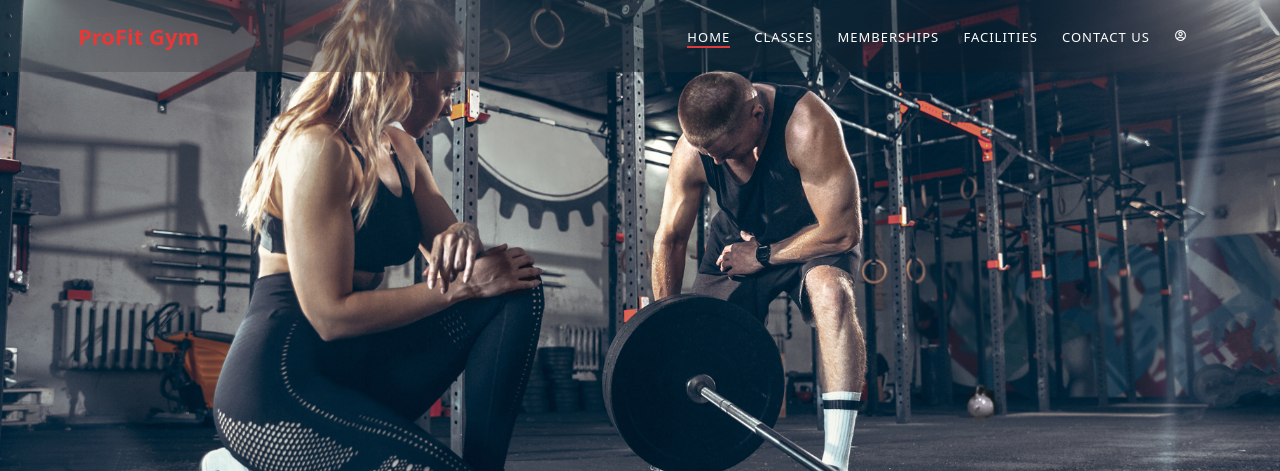
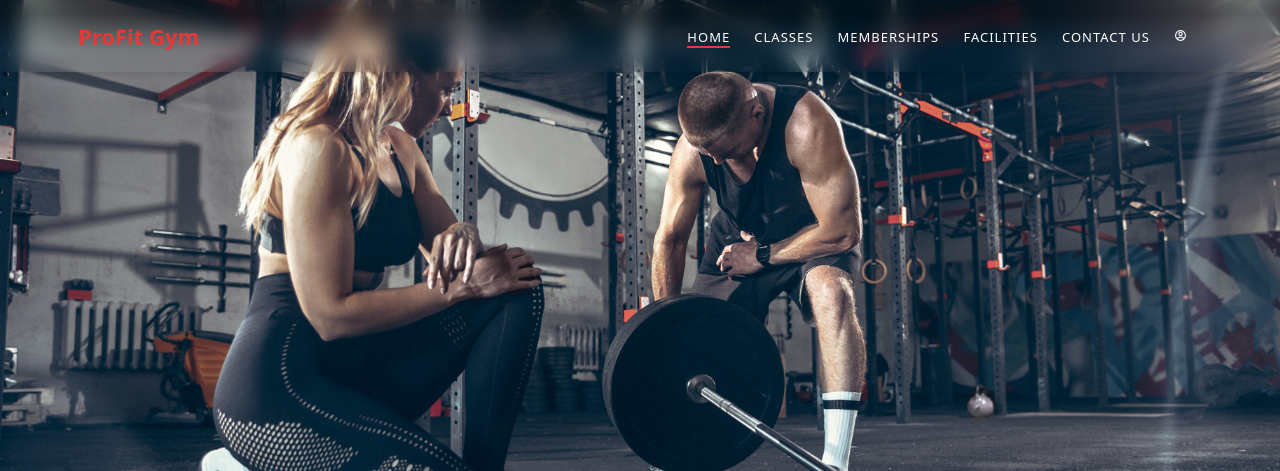
Before and after one commit to mohamedfareed244/Gym-Erp-System, a PHP site: page /views/index.php in a window 1280 px wide. Shown: the top 471 px of the page. Run offline with PHP 8.4, Linux system fonts and the light colour scheme.

Commit message:
Update index.css

```diff
--- a/public/CSS/index.css
+++ b/public/CSS/index.css
@@ -94,8 +94,9 @@ body {
     left: 0;
     width: 100%;
     height: 100%;
-    background-color: rgba(0, 0, 0, 0.1);
-    backdrop-filter: blur(50px);
+    box-shadow: 0px 4px 6px rgba(0, 0, 0, 0.1);
+    background: linear-gradient(to bottom, rgba(0, 0, 0, 0.45) 20%, transparent 70%);
+    backdrop-filter: blur(10px);
     z-index: -1;
 }
 
@@ -257,6 +258,8 @@ body {
     #welcome-image {
         padding-bottom: 300px; /* Adjust as needed */
     }
+}
+
 
 body::-webkit-scrollbar {
     width: 10px;
```
